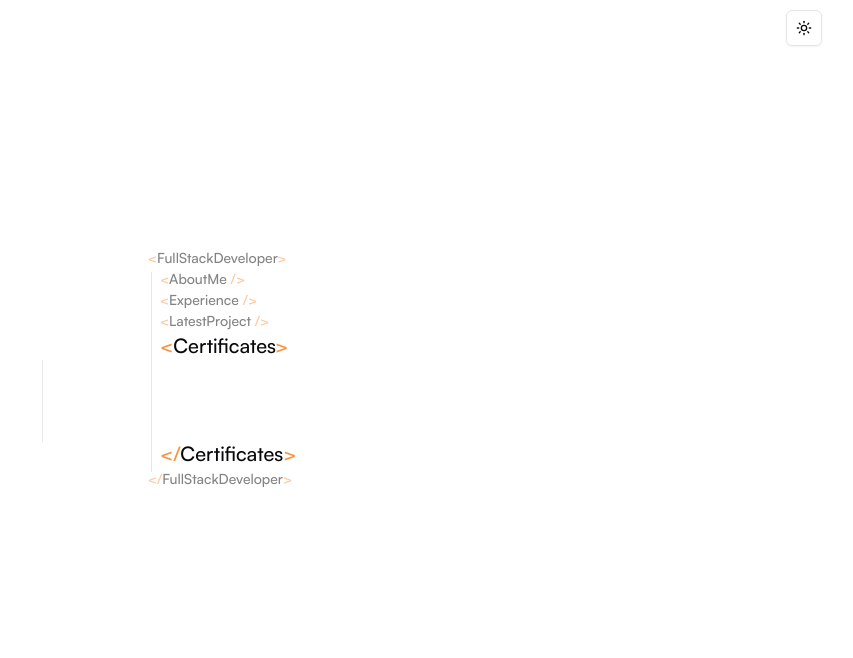
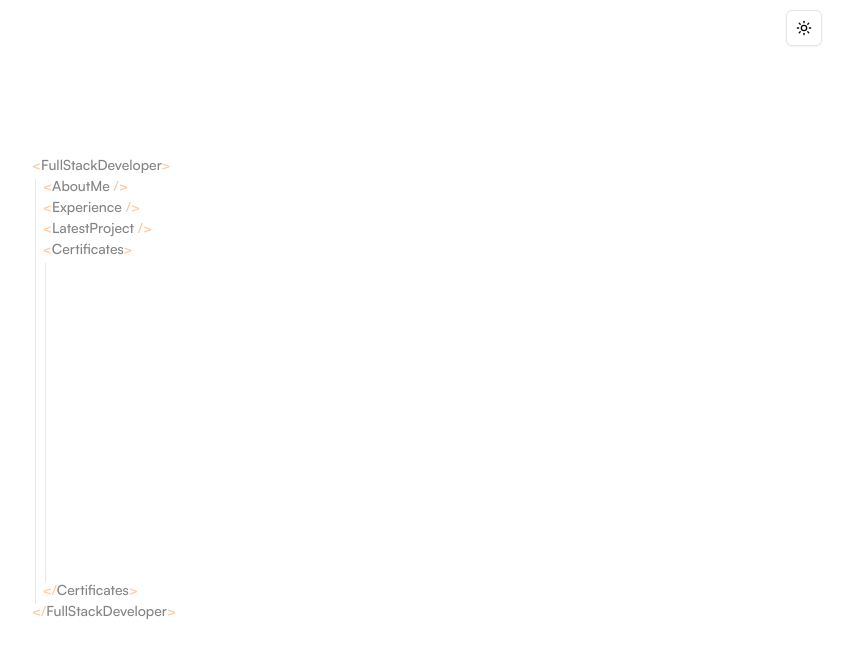
Before and after one commit to BernardoQuina/personal-website, a Next.js app: page / in a window 1280 px wide. Shown: the top 658 px of the page, without its empty margins (346-1199 px from the left). Built offline with nearby package versions, Linux system fonts and the light colour scheme.

Commit message:
aws architect and k8s developer sections positioning

```diff
--- a/src/components/about-me.tsx
+++ b/src/components/about-me.tsx
@@ -49,6 +49,7 @@
       SECTIONS.experience.apr21May22,
       SECTIONS.latestProject,
       SECTIONS.certificates.index,
+      SECTIONS.certificates.awsSolutionsArchitect,
     ],
     [
       17,
@@ -59,6 +60,7 @@
       31 - measurements.apr21May22Content.width / 2,
       39 - measurements.latestProject.width / 2,
       -91.5,
+      31.5 - measurements.awsArchitectContent.width / 2,
     ],
   );
   const y = useTransform(
@@ -72,6 +74,8 @@
       SECTIONS.experience.apr21May22,
       SECTIONS.latestProject,
       SECTIONS.certificates.index,
+      SECTIONS.certificates.awsSolutionsArchitect,
+      SECTIONS.certificates.kubernetesDeveloper,
     ],
     [
       150,
@@ -82,6 +86,8 @@
       -81 - measurements.apr21May22Content.height / 2,
       -51 - measurements.latestProject.height / 2,
       -121,
+      -73 - measurements.awsArchitectContent.height / 2,
+      -94 - measurements.k8sDeveloperContent.height / 2,
     ],
   );
 
--- a/src/components/certificates.tsx
+++ b/src/components/certificates.tsx
@@ -48,8 +48,9 @@
       SECTIONS.aboutMe,
       SECTIONS.latestProject,
       SECTIONS.certificates.index,
+      SECTIONS.certificates.awsSolutionsArchitect,
     ],
-    [0.7, 1, 0.7, 0.7, 1],
+    [0.7, 1, 0.7, 0.7, 1, 0.7],
   );
   const x = useTransform(
     scrollYProgress,
@@ -62,6 +63,7 @@
       SECTIONS.experience.apr21May22,
       SECTIONS.latestProject,
       SECTIONS.certificates.index,
+      SECTIONS.certificates.awsSolutionsArchitect,
     ],
     [
       17,
@@ -72,6 +74,7 @@
       39 - measurements.apr21May22Content.width / 2,
       50 - measurements.latestProject.width / 2,
       -62,
+      39 - measurements.awsArchitectContent.width / 2,
     ],
   );
   const y = useTransform(
@@ -85,6 +88,8 @@
       SECTIONS.experience.apr21May22,
       SECTIONS.latestProject,
       SECTIONS.certificates.index,
+      SECTIONS.certificates.awsSolutionsArchitect,
+      SECTIONS.certificates.kubernetesDeveloper,
     ],
     [
       165,
@@ -95,6 +100,8 @@
       81.5 + measurements.apr21May22Content.height / 2,
       50 + measurements.latestProject.height / 2,
       -54,
+      -10 - measurements.awsArchitectContent.height / 2,
+      -31 - measurements.k8sDeveloperContent.height / 2,
     ],
   );
 
@@ -112,8 +119,18 @@
 
   const lineGuideHeight = useTransform(
     scrollYProgress,
-    [SECTIONS.latestProject, SECTIONS.certificates.index],
-    [0, 82],
+    [
+      SECTIONS.latestProject,
+      SECTIONS.certificates.index,
+      SECTIONS.certificates.awsSolutionsArchitect,
+      SECTIONS.certificates.kubernetesDeveloper,
+    ],
+    [
+      0,
+      82,
+      79 + measurements.awsArchitectContent.height,
+      79 + measurements.k8sDeveloperContent.height,
+    ],
   );
   const lineGuideX = useTransform(
     scrollYProgress,
@@ -125,7 +142,7 @@
     [
       72 - measurements.latestProject.width / 2,
       -62,
-      56 - measurements.awsArchitectContent.width / 2,
+      59 - measurements.awsArchitectContent.width / 2,
     ],
   );
 
@@ -138,8 +155,9 @@
       SECTIONS.aboutMe,
       SECTIONS.latestProject,
       SECTIONS.certificates.index,
+      SECTIONS.certificates.awsSolutionsArchitect,
     ],
-    [0, 1, 0.5, 0.5, 1],
+    [0, 1, 0.5, 0.5, 1, 0.5],
   );
 
   const pointerEvents = useTransform(scrollYProgress, (value: number) =>
@@ -185,26 +203,52 @@
   // Scale and position
   const scale = useTransform(
     scrollYProgress,
-    [SECTIONS.latestProject, SECTIONS.certificates.index],
-    [0.7, 1],
+    [
+      SECTIONS.latestProject,
+      SECTIONS.certificates.index,
+      SECTIONS.certificates.awsSolutionsArchitect,
+    ],
+    [0.7, 1, 0.7],
   );
 
   const x = useTransform(
     scrollYProgress,
-    [SECTIONS.latestProject, SECTIONS.certificates.index],
-    [50 - measurements.latestProject.width / 2, -62],
+    [
+      SECTIONS.latestProject,
+      SECTIONS.certificates.index,
+      SECTIONS.certificates.awsSolutionsArchitect,
+    ],
+    [
+      50 - measurements.latestProject.width / 2,
+      -62,
+      39 - measurements.awsArchitectContent.width / 2,
+    ],
   );
   const y = useTransform(
     scrollYProgress,
-    [SECTIONS.latestProject, SECTIONS.certificates.index],
-    [50 + measurements.latestProject.height / 2, 54],
+    [
+      SECTIONS.latestProject,
+      SECTIONS.certificates.index,
+      SECTIONS.certificates.awsSolutionsArchitect,
+      SECTIONS.certificates.kubernetesDeveloper,
+    ],
+    [
+      50 + measurements.latestProject.height / 2,
+      54,
+      91 + measurements.awsArchitectContent.height / 2,
+      70 + measurements.k8sDeveloperContent.height / 2,
+    ],
   );
 
   // Opacity and pointer events
   const opacity = useTransform(
     scrollYProgress,
-    [SECTIONS.latestProject, SECTIONS.certificates.index],
-    [0, 1],
+    [
+      SECTIONS.latestProject,
+      SECTIONS.certificates.index,
+      SECTIONS.certificates.awsSolutionsArchitect,
+    ],
+    [0, 1, 0.5],
   );
 
   const pointerEvents = useTransform(scrollYProgress, (value: number) =>
@@ -281,8 +325,8 @@
     [
       70 - measurements.latestProject.width / 2,
       0,
-      85 - measurements.awsArchitectContent.width / 2,
-      58.5 - measurements.k8sDeveloperContent.width / 2,
+      117 - measurements.awsArchitectContent.width / 2,
+      81 - measurements.k8sDeveloperContent.width / 2,
       50 - measurements.latestProject.width / 2,
     ],
   );
@@ -298,8 +342,8 @@
     [
       50 + measurements.latestProject.height / 2,
       -18,
-      -35 - measurements.awsArchitectContent.height / 2,
-      -40 - measurements.k8sDeveloperContent.height / 2,
+      15 - measurements.awsArchitectContent.height / 2,
+      -10 - measurements.k8sDeveloperContent.height / 2,
       -30 - measurements.latestProject.height / 2,
     ],
   );
@@ -337,7 +381,7 @@
   const lineGuideX = useTransform(
     scrollYProgress,
     [SECTIONS.certificates.index, SECTIONS.certificates.awsSolutionsArchitect],
-    [0, 85 - measurements.may22Jun24Content.width / 2],
+    [0, 117 - measurements.may22Jun24Content.width / 2],
   );
 
   // Opacity and pointer events
@@ -414,15 +458,16 @@
       SECTIONS.certificates.awsSolutionsArchitect,
       SECTIONS.certificates.kubernetesDeveloper,
     ],
-    [-80, 16, 10 - measurements.k8sDeveloperContent.width / 2],
+    [-110, 16, 10 - measurements.k8sDeveloperContent.width / 2],
   );
   const y = useTransform(
     scrollYProgress,
     [
+      SECTIONS.certificates.index,
       SECTIONS.certificates.awsSolutionsArchitect,
       SECTIONS.certificates.kubernetesDeveloper,
     ],
-    [-20, -20 - measurements.k8sDeveloperContent.height / 2],
+    [-20, 30, -20 - measurements.k8sDeveloperContent.height / 2],
   );
 
   // Opacity and pointer events
@@ -505,8 +550,16 @@
   );
   const x = useTransform(
     scrollYProgress,
-    [SECTIONS.certificates.index, SECTIONS.certificates.awsSolutionsArchitect],
-    [0, 85 - measurements.awsArchitectContent.width / 2],
+    [
+      SECTIONS.certificates.index,
+      SECTIONS.certificates.awsSolutionsArchitect,
+      SECTIONS.certificates.kubernetesDeveloper,
+    ],
+    [
+      0,
+      117 - measurements.awsArchitectContent.width / 2,
+      81 - measurements.k8sDeveloperContent.width / 2,
+    ],
   );
 
   const y = useTransform(
@@ -518,8 +571,8 @@
     ],
     [
       -18,
-      -5 + measurements.awsArchitectContent.height / 2,
-      -40 - measurements.k8sDeveloperContent.height / 2,
+      45 + measurements.awsArchitectContent.height / 2,
+      -10 - measurements.k8sDeveloperContent.height / 2,
     ],
   );
 
@@ -604,8 +657,8 @@
     [
       70 - measurements.latestProject.width / 2,
       0,
-      58.5 - measurements.awsArchitectContent.width / 2,
-      85 - measurements.awsArchitectContent.width / 2,
+      81 - measurements.awsArchitectContent.width / 2,
+      117 - measurements.k8sDeveloperContent.width / 2,
       60 - measurements.latestProject.width / 2,
     ],
   );
@@ -621,8 +674,8 @@
     [
       50 + measurements.latestProject.height / 2,
       18,
-      20 + measurements.awsArchitectContent.height / 2,
-      -15 - measurements.k8sDeveloperContent.height / 2,
+      70 + measurements.awsArchitectContent.height / 2,
+      15 - measurements.k8sDeveloperContent.height / 2,
       -30 - measurements.latestProject.height / 2,
     ],
   );
@@ -662,8 +715,8 @@
       SECTIONS.certificates.kubernetesDeveloper,
     ],
     [
-      85 - measurements.awsArchitectContent.width / 2,
-      85 - measurements.k8sDeveloperContent.width / 2,
+      116 - measurements.awsArchitectContent.width / 2,
+      117 - measurements.k8sDeveloperContent.width / 2,
     ],
   );
 
@@ -742,7 +795,7 @@
       SECTIONS.footer,
     ],
     [
-      10 - measurements.awsArchitectContent.width / 2,
+      -measurements.awsArchitectContent.width / 2,
       16,
       10 - measurements.latestProject.width / 2,
     ],
@@ -755,8 +808,8 @@
       SECTIONS.footer,
     ],
     [
-      20 + measurements.awsArchitectContent.height / 2,
-      0,
+      70 + measurements.awsArchitectContent.height / 2,
+      30,
       -30 - measurements.latestProject.height / 2,
     ],
   );
@@ -830,8 +883,8 @@
       SECTIONS.footer,
     ],
     [
-      58.5 - measurements.awsArchitectContent.width / 2,
-      85 - measurements.k8sDeveloperContent.width / 2,
+      81 - measurements.awsArchitectContent.width / 2,
+      117 - measurements.k8sDeveloperContent.width / 2,
       60 - measurements.latestProject.width / 2,
     ],
   );
@@ -843,8 +896,8 @@
       SECTIONS.footer,
     ],
     [
-      20 + measurements.awsArchitectContent.height / 2,
-      15 + measurements.k8sDeveloperContent.height / 2,
+      70 + measurements.awsArchitectContent.height / 2,
+      45 + measurements.k8sDeveloperContent.height / 2,
       -30 - measurements.latestProject.height / 2,
     ],
   );
--- a/src/components/content-index.tsx
+++ b/src/components/content-index.tsx
@@ -38,6 +38,7 @@
       SECTIONS.experience.apr21May22,
       SECTIONS.latestProject,
       SECTIONS.certificates.index,
+      SECTIONS.certificates.awsSolutionsArchitect,
     ],
     [
       30,
@@ -48,6 +49,7 @@
       52 - measurements.apr21May22Content.width / 2,
       60 - measurements.latestProject.width / 2,
       -72,
+      52 - measurements.awsArchitectContent.width / 2,
     ],
   );
   const y = useTransform(
@@ -61,6 +63,8 @@
       SECTIONS.experience.apr21May22,
       SECTIONS.latestProject,
       SECTIONS.certificates.index,
+      SECTIONS.certificates.awsSolutionsArchitect,
+      SECTIONS.certificates.kubernetesDeveloper,
     ],
     [
       138,
@@ -71,6 +75,8 @@
       -102 - measurements.apr21May22Content.height / 2,
       -72 - measurements.latestProject.height / 2,
       -142,
+      -94 - measurements.awsArchitectContent.height / 2,
+      -115 - measurements.k8sDeveloperContent.height / 2,
     ],
   );
   const opacity = useTransform(
@@ -102,6 +108,8 @@
       SECTIONS.experience.apr21May22,
       SECTIONS.latestProject,
       SECTIONS.certificates.index,
+      SECTIONS.certificates.awsSolutionsArchitect,
+      SECTIONS.certificates.kubernetesDeveloper,
     ],
     [
       0,
@@ -112,6 +120,8 @@
       185 + measurements.apr21May22Content.height,
       120 + measurements.latestProject.height,
       200,
+      185 + measurements.awsArchitectContent.height,
+      185 + measurements.k8sDeveloperContent.height,
     ],
   );
   const lineGuideX = useTransform(
@@ -125,6 +135,7 @@
       SECTIONS.experience.apr21May22,
       SECTIONS.latestProject,
       SECTIONS.certificates.index,
+      SECTIONS.certificates.awsSolutionsArchitect,
     ],
     [
       80,
@@ -135,6 +146,7 @@
       82 - measurements.apr21May22Content.width / 2,
       91 - measurements.latestProject.width / 2,
       -41,
+      83 - measurements.awsArchitectContent.width / 2,
     ],
   );
 
@@ -188,6 +200,7 @@
       SECTIONS.experience.apr21May22,
       SECTIONS.latestProject,
       SECTIONS.certificates.index,
+      SECTIONS.certificates.awsSolutionsArchitect,
     ],
     [
       30,
@@ -198,6 +211,7 @@
       50 - measurements.apr21May22Content.width / 2,
       58 - measurements.latestProject.width / 2,
       -74,
+      50 - measurements.awsArchitectContent.width / 2,
     ],
   );
   const y = useTransform(
@@ -211,6 +225,8 @@
       SECTIONS.experience.apr21May22,
       SECTIONS.latestProject,
       SECTIONS.certificates.index,
+      SECTIONS.certificates.awsSolutionsArchitect,
+      SECTIONS.certificates.kubernetesDeveloper,
     ],
     [
       170,
@@ -221,6 +237,8 @@
       102 + measurements.apr21May22Content.height / 2,
       71 + measurements.latestProject.height / 2,
       79,
+      112 + measurements.awsArchitectContent.height / 2,
+      91 + measurements.k8sDeveloperContent.height / 2,
     ],
   );
 
--- a/src/components/experience.tsx
+++ b/src/components/experience.tsx
@@ -62,6 +62,7 @@
       SECTIONS.experience.apr21May22,
       SECTIONS.latestProject,
       SECTIONS.certificates.index,
+      SECTIONS.certificates.awsSolutionsArchitect,
     ],
     [
       17,
@@ -72,6 +73,7 @@
       37 - measurements.apr21May22Content.width / 2,
       45.5 - measurements.latestProject.width / 2,
       -85.5,
+      37.5 - measurements.awsArchitectContent.width / 2,
     ],
   );
   const y = useTransform(
@@ -85,6 +87,8 @@
       SECTIONS.experience.apr21May22,
       SECTIONS.latestProject,
       SECTIONS.certificates.index,
+      SECTIONS.certificates.awsSolutionsArchitect,
+      SECTIONS.certificates.kubernetesDeveloper,
     ],
     [
       155,
@@ -95,6 +99,8 @@
       -60.5 - measurements.apr21May22Content.height / 2,
       -30 - measurements.latestProject.height / 2,
       -100,
+      -52 - measurements.awsArchitectContent.height / 2,
+      -73 - measurements.k8sDeveloperContent.height / 2,
     ],
   );
 
--- a/src/components/latest-project.tsx
+++ b/src/components/latest-project.tsx
@@ -57,6 +57,7 @@
       SECTIONS.experience.apr21May22,
       SECTIONS.latestProject,
       SECTIONS.certificates.index,
+      SECTIONS.certificates.awsSolutionsArchitect,
     ],
     [
       17,
@@ -67,6 +68,7 @@
       43 - measurements.apr21May22Content.width / 2,
       75 - measurements.latestProject.width / 2,
       -79.5,
+      43.5 - measurements.awsArchitectContent.width / 2,
     ],
   );
   const y = useTransform(
@@ -80,6 +82,8 @@
       SECTIONS.experience.apr21May22,
       SECTIONS.latestProject,
       SECTIONS.certificates.index,
+      SECTIONS.certificates.awsSolutionsArchitect,
+      SECTIONS.certificates.kubernetesDeveloper,
     ],
     [
       160,
@@ -90,6 +94,8 @@
       61 + measurements.apr21May22Content.height / 2,
       -5 - measurements.latestProject.height / 2,
       -79,
+      -31 - measurements.awsArchitectContent.height / 2,
+      -52 - measurements.k8sDeveloperContent.height / 2,
     ],
   );
 
```
